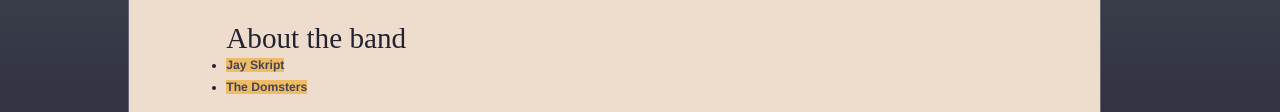
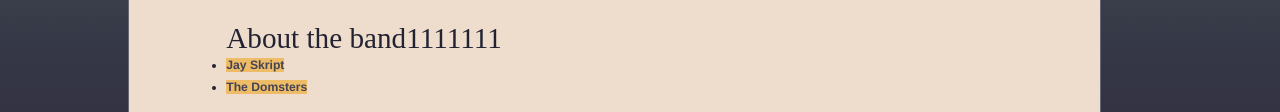
Before and after one commit to 848101206/domsters, a plain HTML site: page about.html in a window 1280 px wide. Shown: the part 295-407 px from the top of the page. Drawn offline with Linux system fonts and the light colour scheme.

Commit message:
Update about.html

```diff
--- a/about.html
+++ b/about.html
@@ -22,7 +22,7 @@
         </nav>
     </header>
     <article>
-        <h1>About the band</h1>
+        <h1>About the band1111111</h1>
     <nav>
       <ul>
         <li><a href="#jay">Jay Skript</a></li>
```
